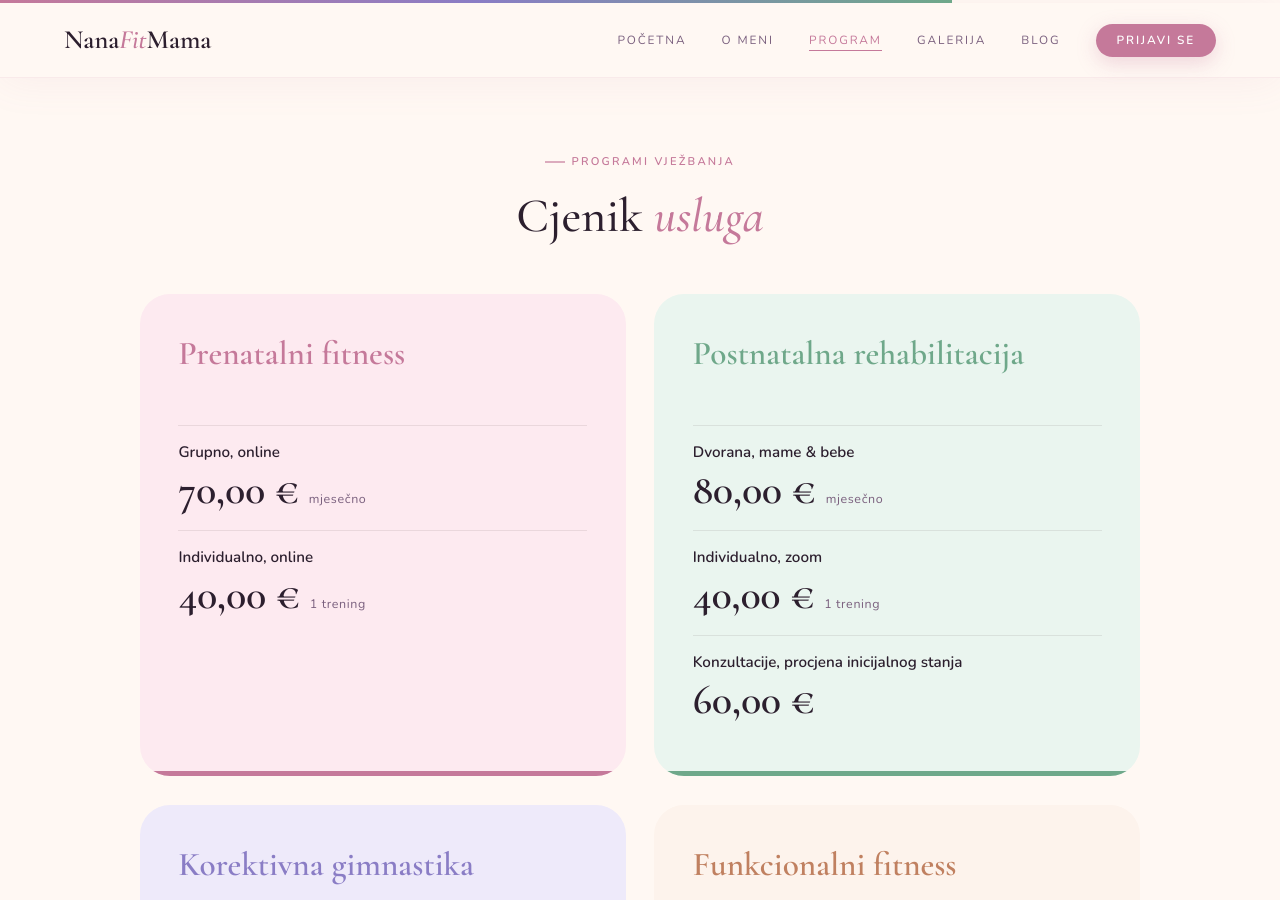
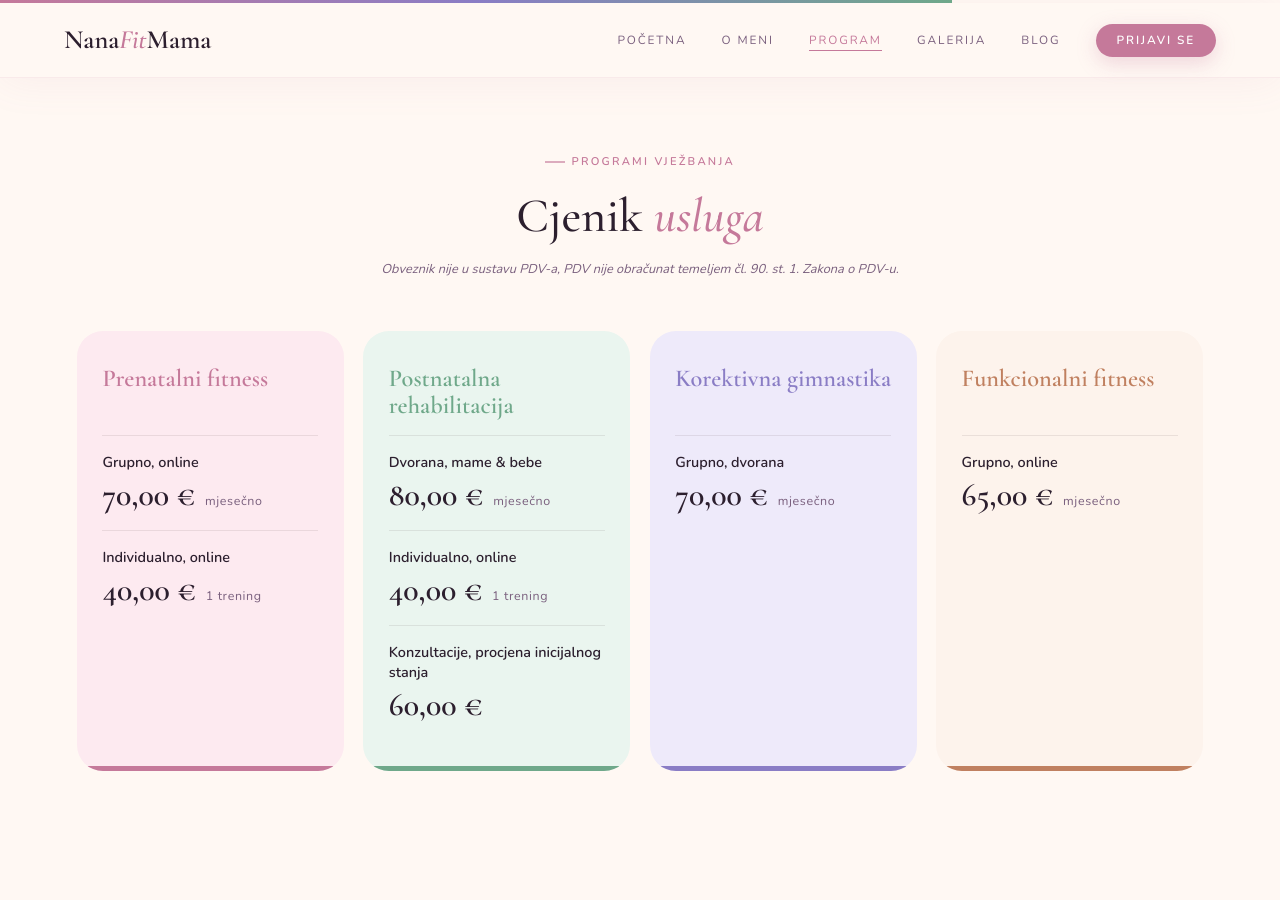
Before and after one commit to lfadljevic/nanafitmama, a Jekyll site: the page built from program.html, in a window 1280 px wide and 900 px high, scrolled down 5086 px. Built offline with Jekyll 4.4.1, drawn with Linux system fonts in a browser that asks for light colours.

Commit message:
Cjenik: one row of cards, VAT note (#18)
* Cjenik: all four cards in one row on desktop, add VAT note under the title

Co-Authored-By: Claude Sonnet 5.5 <noreply@anthropic.com>
Claude-Session: https://claude.ai/code/session_011KTzGumkFWnfdJyFrmzxkt

* Cjenik: 'Individualno, zoom' -> 'Individualno, online' for consistency

Co-Authored-By: Claude Sonnet 5.5 <noreply@anthropic.com>
Claude-Session: https://claude.ai/code/session_011KTzGumkFWnfdJyFrmzxkt

---------

Co-authored-by: Claude <noreply@anthropic.com>

```diff
--- a/program.html
+++ b/program.html
@@ -173,20 +173,22 @@ redirect_from:
     /* ── CJENIK (price list) ── */
     .sec-price{background:var(--cream);text-align:center}
     .price-head{max-width:700px;margin:0 auto 3.2rem}
-    .price-grid{display:grid;grid-template-columns:repeat(2,1fr);grid-auto-rows:1fr;gap:1.8rem;max-width:1000px;margin:0 auto;text-align:left}
-    .price-card{--c:var(--rose);position:relative;overflow:hidden;display:flex;flex-direction:column;border-radius:30px;padding:2.6rem 2.4rem 2.3rem}
+    .price-note{font-size:.8rem;font-style:italic;font-weight:400;line-height:1.6;color:var(--soft);max-width:560px;margin:-.4rem auto 0}
+    .price-grid{display:grid;grid-template-columns:repeat(4,1fr);grid-auto-rows:1fr;gap:1.2rem;max-width:1180px;margin:0 auto;text-align:left}
+    .price-card{--c:var(--rose);position:relative;overflow:hidden;display:flex;flex-direction:column;border-radius:26px;padding:2.2rem 1.6rem 2rem}
     .price-card::after{content:'';position:absolute;left:0;right:0;bottom:0;height:5px;background:var(--c)}
     .price-card.pc-pre{background:var(--blush);--c:var(--rose)}
     .price-card.pc-post{background:var(--sage);--c:var(--green)}
     .price-card.pc-kor{background:var(--lav);--c:var(--purple)}
     .price-card.pc-fun{background:var(--peach);--c:var(--terra)}
-    .price-card h3{font-family:var(--serif);font-weight:600;font-size:clamp(1.7rem,2.6vw,2.1rem);line-height:1.1;color:var(--c);min-height:2.2em;margin-bottom:1rem}
+    .price-card h3{font-family:var(--serif);font-weight:600;font-size:clamp(1.5rem,1.9vw,1.75rem);line-height:1.1;color:var(--c);min-height:2.2em;margin-bottom:1rem}
     .price-list{list-style:none}
     .price-list li{padding:1rem 0;border-top:1.5px solid rgba(46,31,31,.09)}
-    .price-name{display:block;font-size:.95rem;font-weight:600;line-height:1.4;color:var(--text);margin-bottom:.3rem}
-    .price-val{font-family:var(--serif);font-size:clamp(2.1rem,3.4vw,2.6rem);font-weight:600;line-height:1.1;color:var(--text)}
+    .price-name{display:block;font-size:.9rem;font-weight:600;line-height:1.4;color:var(--text);margin-bottom:.3rem}
+    .price-val{font-family:var(--serif);font-size:clamp(1.9rem,2.5vw,2.3rem);font-weight:600;line-height:1.1;color:var(--text);white-space:nowrap}
     .price-val small{font-family:var(--sans);font-size:.78rem;font-weight:400;letter-spacing:.05em;color:var(--soft);margin-left:.6rem}
-    @media(max-width:700px){.price-grid{grid-template-columns:1fr;grid-auto-rows:auto}.price-card{padding:2.2rem 1.6rem 2rem}.price-card h3{min-height:0}}
+    @media(max-width:1080px){.price-grid{grid-template-columns:repeat(2,1fr);max-width:760px;gap:1.4rem}}
+    @media(max-width:600px){.price-grid{grid-template-columns:1fr;grid-auto-rows:auto}.price-card{padding:2.2rem 1.6rem 2rem}.price-card h3{min-height:0}}
 
     /* ── RESPONSIVE ── */
     @media(max-width:960px){
@@ -379,6 +381,7 @@ redirect_from:
   <div class="price-head">
     <p class="tag tag-center rv">Programi vježbanja</p>
     <h2 class="h2 rv d1">Cjenik <em>usluga</em></h2>
+    <p class="price-note rv d2">Obveznik nije u sustavu PDV-a, PDV nije obračunat temeljem čl. 90. st. 1. Zakona o PDV-u.</p>
   </div>
   <div class="price-grid">
       <div class="price-card pc-pre rv d1">
@@ -387,7 +390,7 @@ redirect_from:
       </div>
       <div class="price-card pc-post rv d2">
         <h3>Postnatalna rehabilitacija</h3>
-        <ul class="price-list"><li><span class="price-name">Dvorana, mame &amp; bebe</span><span class="price-val">80,00&nbsp;€<small>mjesečno</small></span></li><li><span class="price-name">Individualno, zoom</span><span class="price-val">40,00&nbsp;€<small>1 trening</small></span></li><li><span class="price-name">Konzultacije, procjena inicijalnog stanja</span><span class="price-val">60,00&nbsp;€</span></li></ul>
+        <ul class="price-list"><li><span class="price-name">Dvorana, mame &amp; bebe</span><span class="price-val">80,00&nbsp;€<small>mjesečno</small></span></li><li><span class="price-name">Individualno, online</span><span class="price-val">40,00&nbsp;€<small>1 trening</small></span></li><li><span class="price-name">Konzultacije, procjena inicijalnog stanja</span><span class="price-val">60,00&nbsp;€</span></li></ul>
       </div>
       <div class="price-card pc-kor rv d3">
         <h3>Korektivna gimnastika</h3>
```
